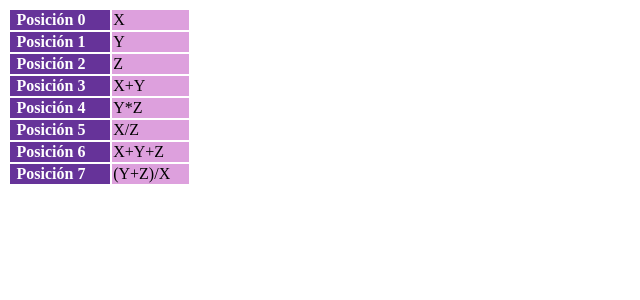
After one commit to agarram12/Desarrollo-Web-Servidor, a PHP site: page /Boletin1/Ej13.php in a window 1280 px wide. The commit adds this page. Shown: the top 300 px of the page, without its empty margins (0-640 px from the left). Run offline with PHP 8.4, Linux system fonts and the light colour scheme.

Commit message:
Ejercicios con array y boletín por continuar

```diff
--- /dev/null
+++ b/Unidad01/Arrays/Boletin1/Ej13.css
@@ -0,0 +1,13 @@
+th,td {
+    padding-right: 1.2em;
+}
+th {
+    background-color: rebeccapurple;
+    color: white;
+    width: 5em;
+}
+
+td {
+    background-color: plum;
+    width: 1em;
+}
--- /dev/null
+++ b/Unidad01/Arrays/Boletin1/Ej13.php
@@ -0,0 +1,48 @@
+<!doctype html>
+<html lang="es">
+    <head>
+        <meta charset="UTF-8">
+        <meta name="viewport" content="width=device-width, initial-scale=1">
+        <link rel="stylesheet" href="./Ej13.css">
+        <title>Ejercicio 13</title>
+    </head>
+    <body>
+        <?php
+            $_matriz = ["X", "Y", "Z", "X+Y", "Y*Z", "X/Z", "X+Y+Z", "(Y+Z)/X"];
+        ?>
+        <table>
+            <tr>
+                <th>Posición 0</th>
+                <td><?php echo $_matriz[0] ?></td>
+            </tr>
+            <tr>
+                <th>Posición 1</th>
+                <td><?php echo $_matriz[1] ?></td>
+            </tr>
+            <tr>
+                <th>Posición 2</th>
+                <td><?php echo $_matriz[2] ?></td>
+            </tr>
+            <tr>
+                <th>Posición 3</th>
+                <td><?php echo $_matriz[3] ?></td>
+            </tr>
+            <tr>
+                <th>Posición 4</th>
+                <td><?php echo $_matriz[4] ?></td>
+            </tr>
+            <tr>
+                <th>Posición 5</th>
+                <td><?php echo $_matriz[5] ?></td>
+            </tr>
+            <tr>
+                <th>Posición 6</th>
+                <td><?php echo $_matriz[6] ?></td>
+            </tr>
+            <tr>
+                <th>Posición 7</th>
+                <td><?php echo $_matriz[7] ?></td>
+            </tr>
+        </table>
+    </body>
+</html>
```
Also changed, not shown: Unidad01/Arrays/Boletin1/Ej11.css (added, +14 -0 lines), Unidad01/Arrays/Boletin1/Ej11.php (added, +36 -0 lines), Unidad01/Arrays/Boletin1/Ej12.php (added, +42 -0 lines), Unidad01/Arrays/Ejemplo2.php (+11 -1 lines).
